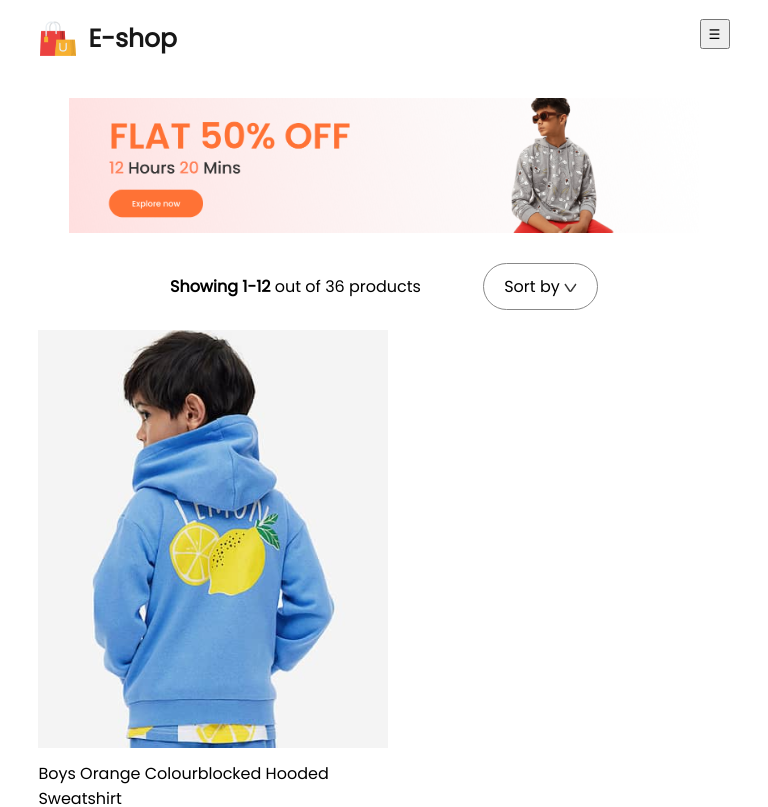
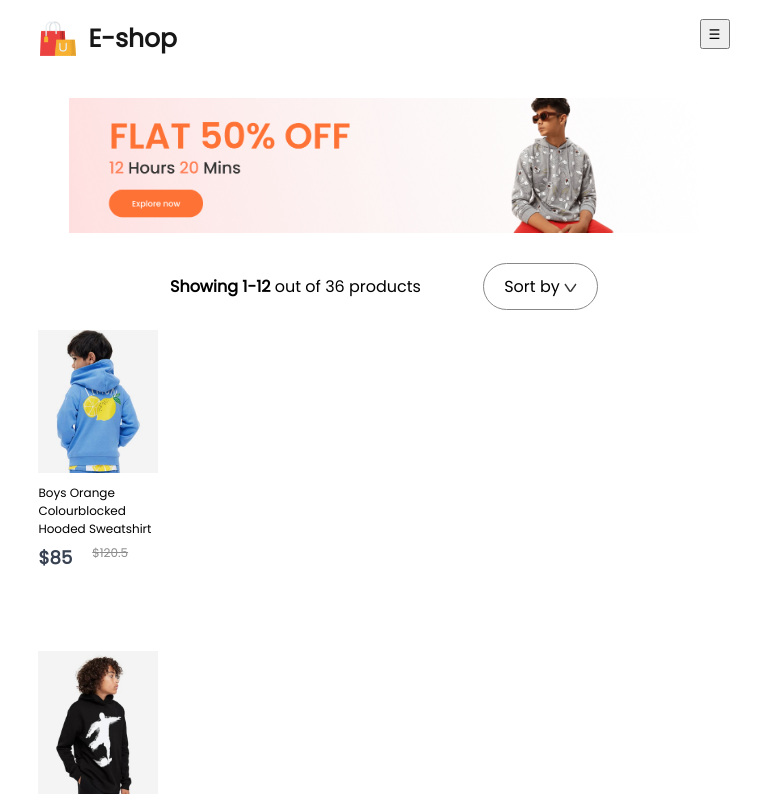
Before and after one commit to SamMuaks2/E-Shop_app, a React (Create React App) app: page /kids in a window 768 px wide. Shown: the top 807 px of the page. Built offline with nearby package versions, Linux system fonts and the light colour scheme.

Commit message:
Fix Item component

```diff
--- a/src/Components/Item/Item.css
+++ b/src/Components/Item/Item.css
@@ -1,5 +1,9 @@
 .item {
-  width: 350px;
+  width: 280px;
+}
+
+.item img {
+  width: 280px;
 }
 
 .item p {
@@ -29,25 +33,71 @@
   transition: 0.6s;
 }
 
-@media screen and (min-width: 768px) {
+@media(max-width: 1280px) {
   .item {
-    width: 350px; /* Restore the original width for larger screens */
+    width: 220px;
+    font-size: 14px;
   }
 
+  .item img {
+    width: 220px;
+  }
+
+  .item-price-old {
+    font-size: 14px;
+  }
+}
+
+@media(max-width: 1024px) {
+  .item {
+    width: 170px;
+    font-size: 13px;
+  }
+
+  .item img {
+    width: 170px;
+  }
+
+  .item-price-old {
+    font-size: 13px;
+  }
+}
+
+@media(max-width: 800px) {
+  .item {
+    width: 120px;
+    font-size: 12px;
+  }
+
+  .item img {
+    width: 120px;
+  }
+
+  .item-price-old {
+    font-size: 12px;
+  }
+}
+
+/* @media screen and (min-width: 768px) {
+  .item {
+    width: 350px;
+  }
+
+
   .item-prices {
-    flex-direction: row; /* Restore the original flex direction for larger screens */
-    gap: 20px; /* Restore the original gap for larger screens */
+    flex-direction: row;
+    gap: 20px;
   }
 
   .item-price-new,
   .item-price-old {
-    font-size: 18px; /* Restore the original font size for larger screens */
+    font-size: 18px;
   }
 
   .item:hover {
     transform: scale(
       1.05
-    ); /* Restore the original hover effect for larger screens */
-    transition: 0.6s; /* Restore the original transition for larger screens */
+    );
+    transition: 0.6s;
   }
-}
+} */
```
